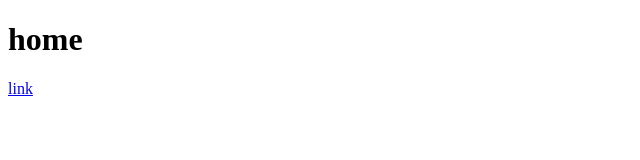
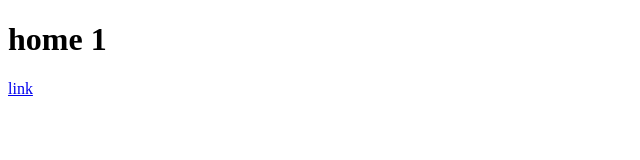
Before and after one commit to alainr3d/sandbox-lab, a website: page index.html in a window 1280 px wide. Shown: the full height of the page, 0-640 px from the left. Drawn offline with Linux system fonts and the light colour scheme.

Commit message:
test change

```diff
--- a/index.html
+++ b/index.html
@@ -7,7 +7,7 @@
     <title>Static Template</title>
   </head>
   <body>
-    <h1>home</h1>
+    <h1>home 1</h1>
     <a href="/test/index.html">link</a>
   </body>
 </html>
```
